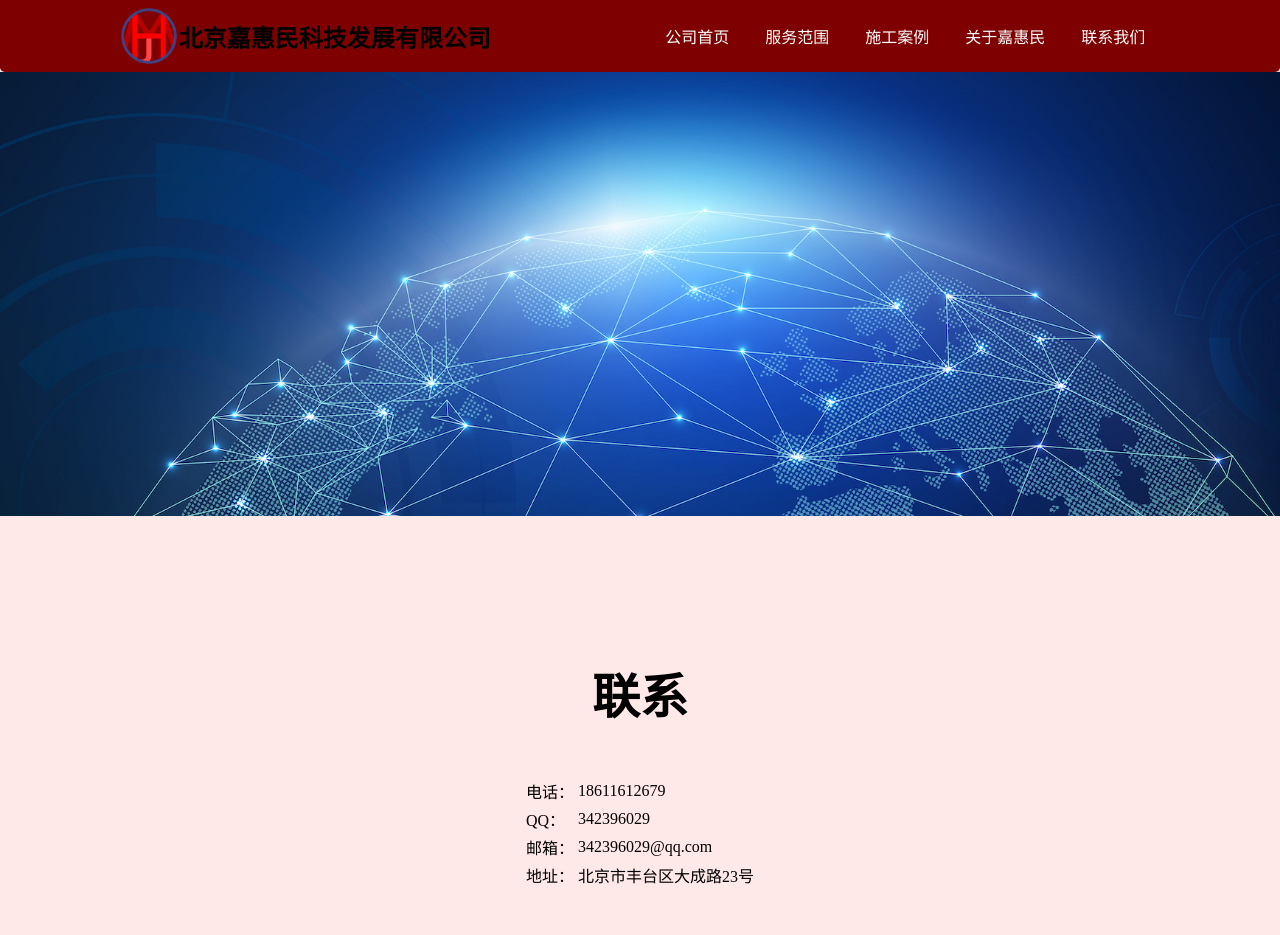
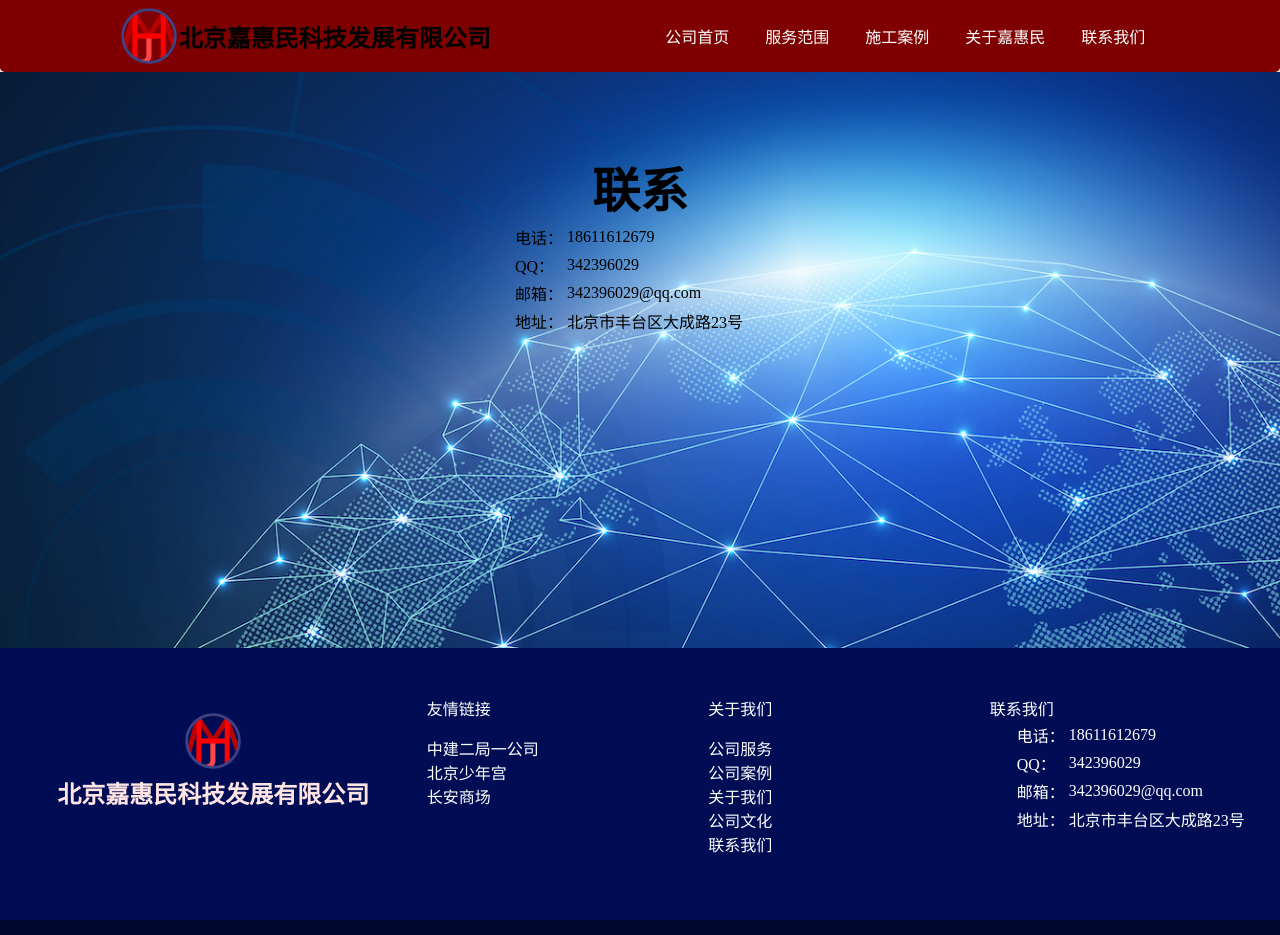
Before and after one commit to Beijing-JHM-Technology-Development-Ltd/bjjhm.github.io, a website: page contact.html in a window 1280 px wide. Shown: the top 935 px of the page. Drawn offline with Linux system fonts and the light colour scheme.

Commit message:
Layout beautify

```diff
--- a/contact.html
+++ b/contact.html
@@ -27,18 +27,19 @@
         </nav>
 
         <div style="position: relative;">
-            <section>
-                <div class="about-img">
+            <!-- <section>
+                <div class="about-img" style="position: static;">
                     <img src="./src/contact.jpg" alt="contact us">
                 </div>
-            </section>
+            </section> -->
 
-            <section>
-                <h3>
-                    联系
-                </h3>
-                <div style="width: fit-content; margin: auto; text-align: left;">
-                    <table>
+            <section style="background-image: url('./src/contact.jpg'); width: 100vw; height: 45vw; min-width: 100vw; min-height: 50vh; background-size: cover; background-repeat: no-repeat;">
+
+                <div style="position: relative; top: 10vh; margin: auto; width: 16rem; height: 11rem;">
+                    <h3 style="margin: 0;">
+                        联系
+                    </h3>
+                    <table style="text-align: left;">
                         <tr>
                             <td>
                                 电话：
@@ -74,10 +75,10 @@
                     </table>
                 </div>
             </section>
-
+        </div>
 
     </main>
-    <section style="background-color: rgb(0, 13, 85); top: 10vh; position: relative;">
+    <section style="background-color: rgb(0, 13, 85); position: relative;">
         <footer>
             <div class="company-wrapper"  style="display:flex; flex-direction: column; align-items: center;">
                 <a href="index.html" target="_blank" title="北京嘉惠民科技发展有限公司-logo"><img class="nav-logo" src="./src/logo.png" width="60px"></a>
--- a/styles/main.scss
+++ b/styles/main.scss
@@ -31,13 +31,14 @@ main {
 .introduction {
     text-align: left;
     margin: 0 10vw;
+    padding-bottom: 20vh;
 }
 
 .copyright {
     color: white;
     background-color: rgb(0, 7, 46);
     position: relative;
-    top: 10vh;
+    // top: 10vh;
     padding: 0.1rem 4.5rem 0.1rem;
     p{
         font-size: 1rem;
```
Also changed, not shown: about.html (+1 -1 lines), index.html (+1 -1 lines), instances.html (+2 -16 lines), services.html (+3 -3 lines), styles/dist/main.css, 1 other file.
